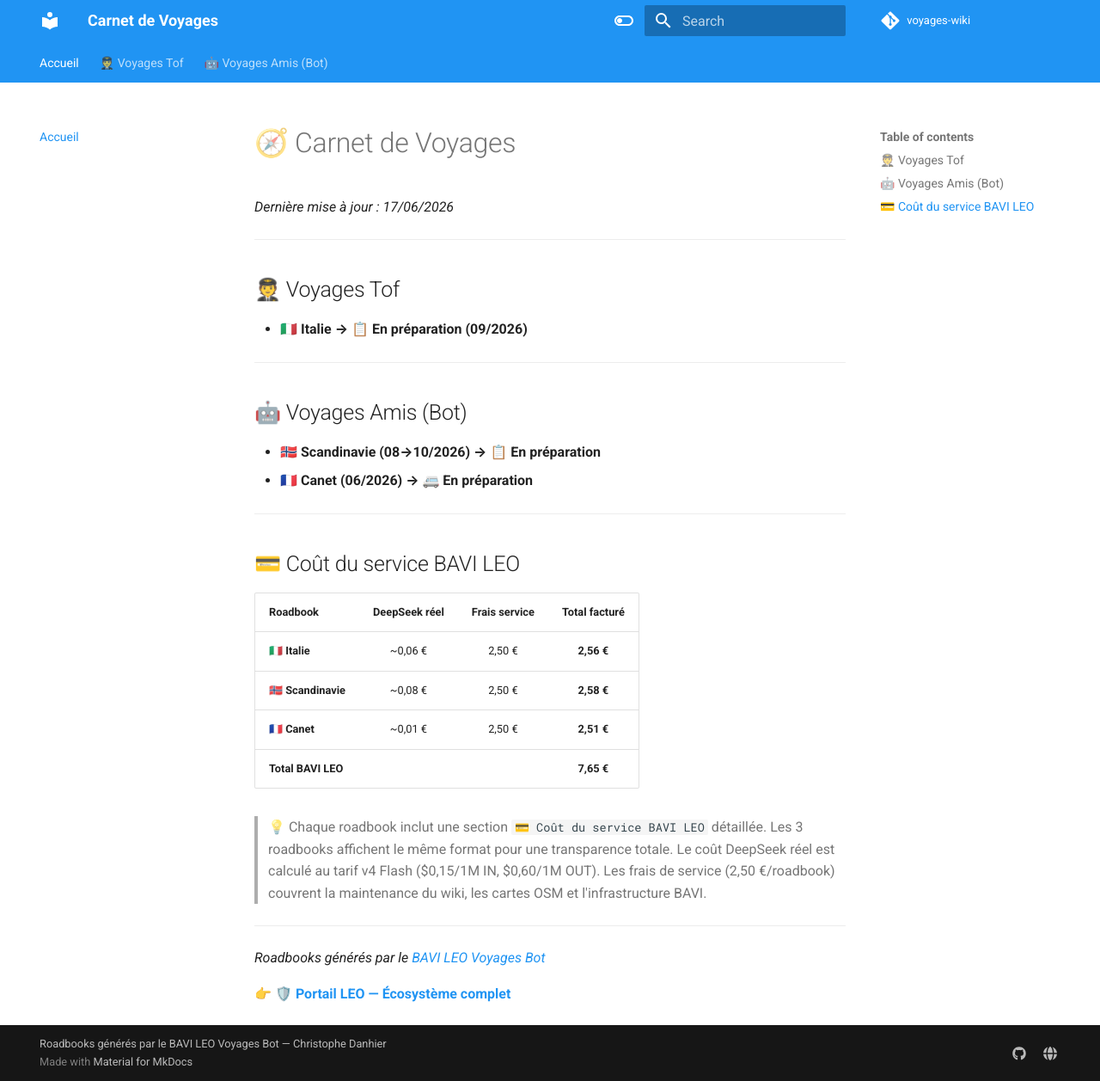
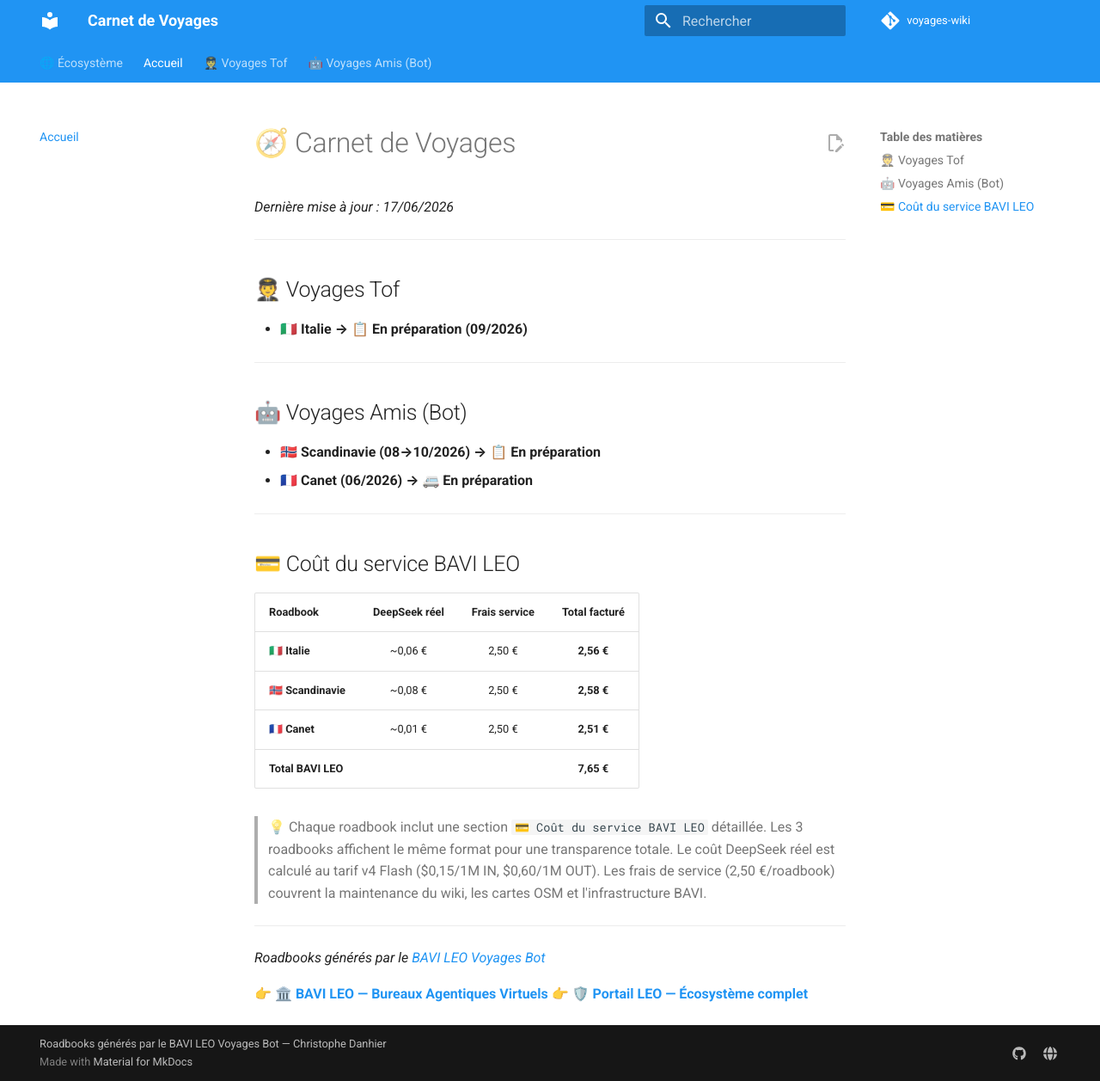
Before and after one commit to christophedanhier-hash/voyages-wiki, an MkDocs documentation site: the page built from docs/index.md, in a window 1280 px wide and 1257 px high. Shown: the whole window at 86% size. Built offline with MkDocs 1.6.1 and Material for MkDocs 9.7.7, drawn with Linux system fonts in a browser that asks for light colours; comment, search, counter and statistics services are not loaded.

Commit message:
feat: harmonize Material features + add ecosystem nav + BAVI link

```diff
--- a/docs/index.md
+++ b/docs/index.md
@@ -32,4 +32,5 @@
 
 *Roadbooks générés par le [BAVI LEO Voyages Bot](https://github.com/christophedanhier-hash/BAVI_LEO)*
 
+👉 **[🏛️ BAVI LEO — Bureaux Agentiques Virtuels](https://christophedanhier-hash.github.io/BAVI_LEO/)**
 👉 **[🛡️ Portail LEO — Écosystème complet](https://christophedanhier-hash.github.io/hermes-wiki/)**
--- a/mkdocs.yml
+++ b/mkdocs.yml
@@ -5,29 +5,29 @@ site_url: https://christophedanhier-hash.github.io/voyages-wiki/
 
 repo_name: voyages-wiki
 repo_url: https://github.com/christophedanhier-hash/voyages-wiki
+edit_uri: edit/main/docs/
 
 theme:
   name: material
+  language: fr
   palette:
-    - scheme: default
-      primary: blue
-      accent: light blue
-      toggle:
-        icon: material/toggle-switch-off-outline
-        name: Dark mode
-    - scheme: slate
-      primary: blue
-      accent: light blue
-      toggle:
-        icon: material/toggle-switch
-        name: Light mode
+    primary: blue
+    accent: light blue
   features:
     - navigation.tabs
+    - navigation.sections
     - navigation.top
     - search.highlight
+    - search.suggest
     - content.code.copy
+    - content.action.edit
 
 nav:
+  - 🌐 Écosystème:
+    - 🛡️ Portail LEO: https://christophedanhier-hash.github.io/hermes-wiki/
+    - 🏛️ BAVI LEO: https://christophedanhier-hash.github.io/BAVI_LEO/
+    - 🔭 Wiki OCA: https://christophedanhier-hash.github.io/wiki-oca/
+    - 🧭 Voyages: https://christophedanhier-hash.github.io/voyages-wiki/
   - Accueil: index.md
   - 🧑‍✈️ Voyages Tof:
     - 🇮🇹 Italie (09/2026): italie/index.md
```
